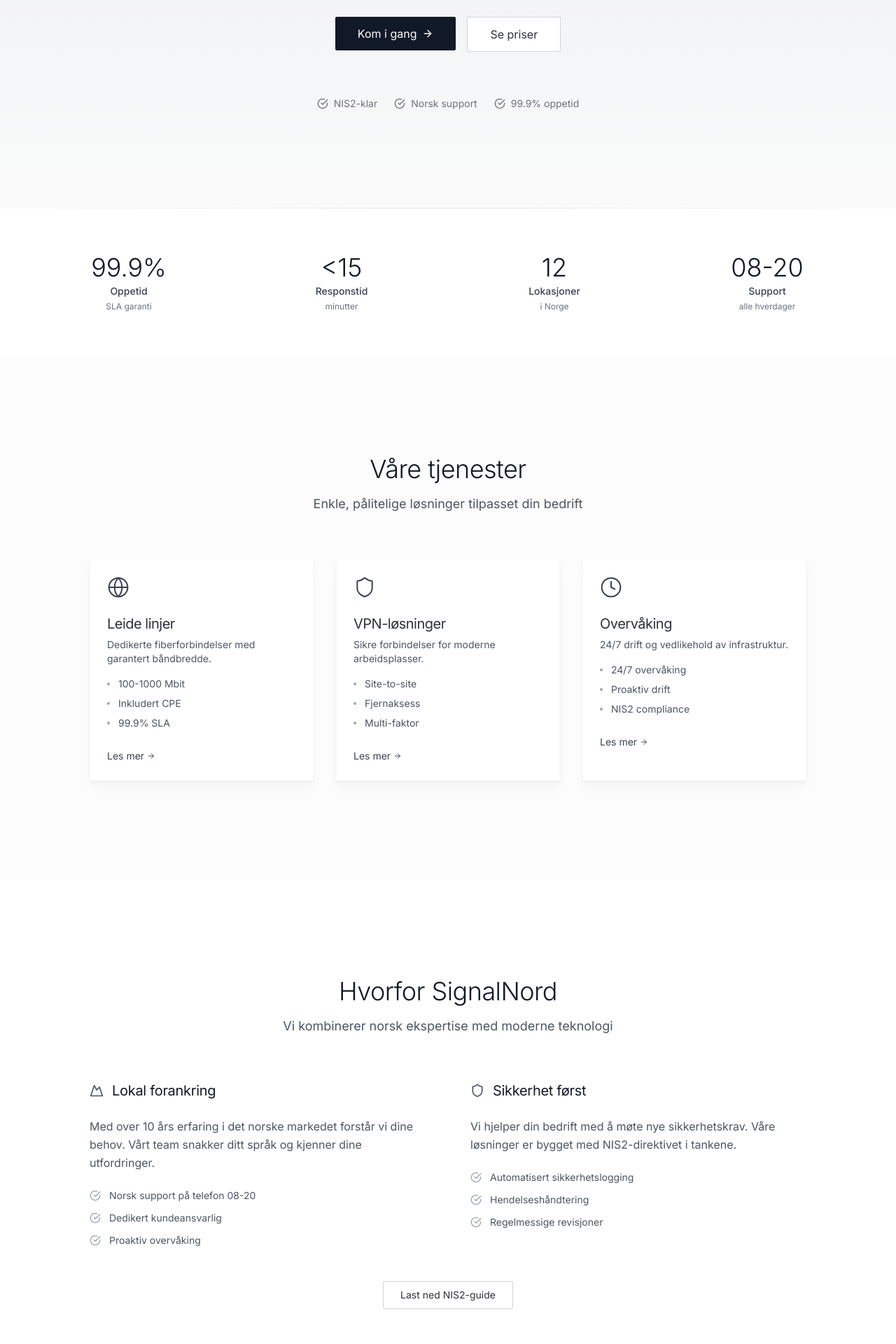
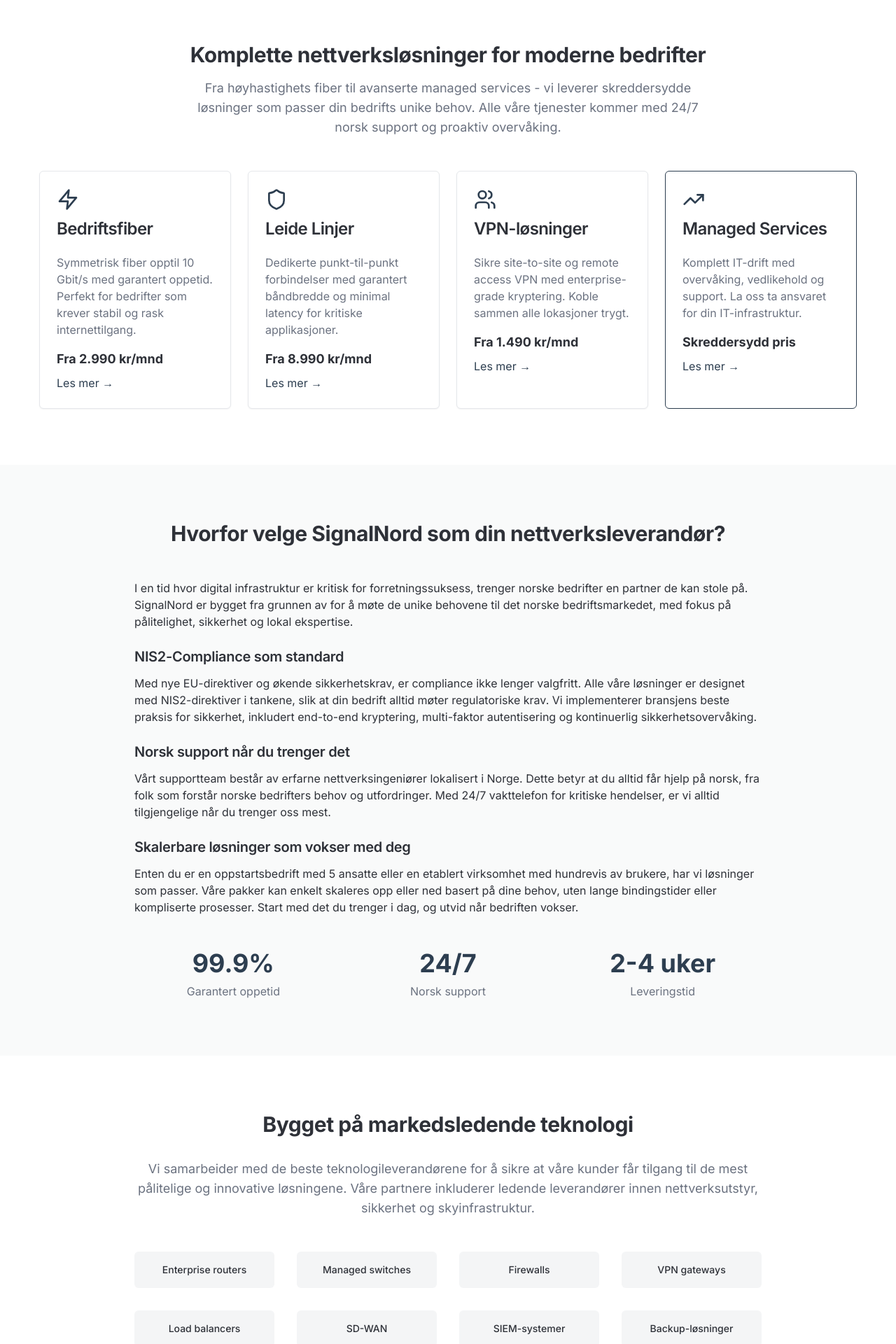
Before and after one commit to mrmothg/signalnord, a Next.js app: page / in a window 1280 px wide. Shown: the part 540-2460 px from the top of the page at 70% size. Built offline with nearby package versions, Linux system fonts and the light colour scheme.

Commit message:
Add favicon support, apple-touch-icon, and expand content to 800+ words

```diff
--- a/src/app/page.tsx
+++ b/src/app/page.tsx
@@ -1,233 +1,32 @@
-import Link from 'next/link';
-import { ArrowRight, Shield, Clock, Globe, CheckCircle, Waves, Mountain, Wind } from 'lucide-react';
-import { Button } from '@/components/ui/button';
-import { Card, CardContent, CardDescription, CardHeader, CardTitle } from '@/components/ui/card';
-import { LeadForm } from '@/components/lead-form';
-import { TrustLogos } from '@/components/trust-logos';
-import { FAQ } from '@/components/faq';
-
-const kpis = [
-  { label: 'Oppetid', value: '99.9%', description: 'SLA garanti' },
-  { label: 'Responstid', value: '<15', description: 'minutter' },
-  { label: 'Lokasjoner', value: '12', description: 'i Norge' },
-  { label: 'Support', value: '08-20', description: 'alle hverdager' },
-];
-
-const services = [
-  {
-    title: 'Leide linjer',
-    description: 'Dedikerte fiberforbindelser med garantert båndbredde.',
-    icon: Globe,
-    href: '/leide-linjer',
-    features: ['100-1000 Mbit', 'Inkludert CPE', '99.9% SLA'],
-  },
-  {
-    title: 'VPN-løsninger',
-    description: 'Sikre forbindelser for moderne arbeidsplasser.',
-    icon: Shield,
-    href: '/vpn',
-    features: ['Site-to-site', 'Fjernaksess', 'Multi-faktor'],
-  },
-  {
-    title: 'Overvåking',
-    description: '24/7 drift og vedlikehold av infrastruktur.',
-    icon: Clock,
-    href: '/overvaking-msp',
-    features: ['24/7 overvåking', 'Proaktiv drift', 'NIS2 compliance'],
-  },
-];
+import { ArrowRight, Shield, Zap, Users, Clock, CheckCircle, TrendingUp, HeadphonesIcon } from 'lucide-react'
+import Link from 'next/link'
+import { Button } from '@/components/ui/button'
+import { Card, CardContent, CardHeader, CardTitle } from '@/components/ui/card'
 
 export default function HomePage() {
   return (
     <>
-      {/* Nordic Hero Section - Clean and minimal */}
-      <section className="relative bg-nordic-gradient">
-        <div className="container section-spacing">
-          <div className="mx-auto max-w-4xl">
-            {/* Simple, centered content */}
-            <div className="text-center space-y-8">
-              <h1 className="text-5xl md:text-6xl lg:text-7xl font-light leading-tight text-gray-900 animate-fade-in">
-                Pålitelig nettverks&shy;infrastruktur
-                <span className="block text-3xl md:text-4xl lg:text-5xl mt-4 text-gray-600">
-                  for norske bedrifter
-                </span>
+      {/* Hero Section - H1 matcher innhold */}
+      <section className="bg-gradient-to-b from-primary/5 to-background py-20">
+        <div className="container mx-auto px-4">
+          <div className="max-w-4xl mx-auto text-center">
+            <h1 className="text-4xl md:text-5xl font-bold mb-6">
+              Pålitelig nettverksinfrastruktur for norske bedrifter
             </h1>
-
-              <p className="text-lg md:text-xl text-gray-600 max-w-2xl mx-auto leading-relaxed animate-fade-in" style={{ animationDelay: '0.2s' }}>
-                Vi leverer stabile nettverksløsninger med fokus på sikkerhet og oppetid.
-                Enkel drift, norsk support.
+            <p className="text-xl text-muted-foreground mb-8">
+              SignalNord leverer fremtidens nettverksløsninger med fiber, leide linjer,
+              VPN og managed services. Vi sikrer at din bedrift får den digitale
+              infrastrukturen som kreves for å konkurrere i dagens marked.
             </p>
-
-              {/* Simple CTAs */}
-              <div className="flex flex-col sm:flex-row gap-4 justify-center pt-4 animate-fade-in" style={{ animationDelay: '0.4s' }}>
-                <Button size="lg" className="bg-gray-900 hover:bg-gray-800 text-white rounded-sm px-8 py-6 text-base font-normal transition-colors">
-                  <Link href="#kontakt" className="flex items-center">
-                    Kom i gang
-                    <ArrowRight className="ml-2 h-4 w-4" />
+            <div className="flex flex-col sm:flex-row gap-4 justify-center">
+              <Button size="lg" asChild>
+                <Link href="/kontakt">
+                  Få tilbud <ArrowRight className="ml-2" />
                 </Link>
               </Button>
-                <Button size="lg" variant="outline" className="border-gray-300 hover:bg-gray-50 rounded-sm px-8 py-6 text-base font-normal">
+              <Button size="lg" variant="outline" asChild>
                 <Link href="/managed-connectivity">
-                    Se priser
-                  </Link>
-                </Button>
-              </div>
-            </div>
-
-            {/* Nordic badges - simple and clean */}
-            <div className="flex flex-wrap justify-center gap-6 mt-16 text-sm text-gray-500">
-              <span className="flex items-center gap-2">
-                <CheckCircle className="h-4 w-4" />
-                NIS2-klar
-              </span>
-              <span className="flex items-center gap-2">
-                <CheckCircle className="h-4 w-4" />
-                Norsk support
-              </span>
-              <span className="flex items-center gap-2">
-                <CheckCircle className="h-4 w-4" />
-                99.9% oppetid
-              </span>
-            </div>
-          </div>
-        </div>
-
-        {/* Subtle Nordic decoration */}
-        <div className="absolute bottom-0 left-0 right-0 h-px bg-gradient-to-r from-transparent via-gray-200 to-transparent" />
-      </section>
-
-      {/* Nordic KPI Section - Clean data presentation */}
-      <section className="bg-white">
-        <div className="container py-16">
-          <div className="grid grid-cols-2 md:grid-cols-4 gap-12">
-            {kpis.map((kpi, index) => (
-              <div key={kpi.label} className="text-center animate-slide-up" style={{ animationDelay: `${index * 0.1}s` }}>
-                <div className="text-4xl font-light text-gray-900 mb-1">{kpi.value}</div>
-                <div className="text-sm font-medium text-gray-700 mb-1">{kpi.label}</div>
-                <div className="text-xs text-gray-500">{kpi.description}</div>
-              </div>
-            ))}
-          </div>
-        </div>
-      </section>
-
-      {/* Nordic Services Section - Minimal cards */}
-      <section className="bg-gray-50/50">
-        <div className="container section-spacing">
-          <div className="max-w-2xl mx-auto text-center mb-16">
-            <h2 className="text-3xl md:text-4xl font-light text-gray-900 mb-4">
-              Våre tjenester
-            </h2>
-            <p className="text-lg text-gray-600">
-              Enkle, pålitelige løsninger tilpasset din bedrift
-            </p>
-          </div>
-
-          <div className="grid gap-8 md:grid-cols-3 max-w-5xl mx-auto">
-            {services.map((service, index) => {
-              const Icon = service.icon;
-              return (
-                <Card key={service.title} className="nordic-card nordic-hover border-0 animate-slide-up" style={{ animationDelay: `${index * 0.1}s` }}>
-                  <CardHeader className="pb-4">
-                    <Icon className="h-8 w-8 text-gray-700 mb-4" strokeWidth={1.5} />
-                    <CardTitle className="text-xl font-normal">{service.title}</CardTitle>
-                    <CardDescription className="text-gray-600 text-sm mt-2">
-                      {service.description}
-                    </CardDescription>
-                  </CardHeader>
-                  <CardContent>
-                    <ul className="space-y-2 mb-6">
-                      {service.features.map((feature) => (
-                        <li key={feature} className="flex items-center text-sm text-gray-600">
-                          <div className="w-1 h-1 bg-gray-400 rounded-full mr-3" />
-                          {feature}
-                        </li>
-                      ))}
-                    </ul>
-                    <Link
-                      href={service.href}
-                      className="text-sm text-gray-700 hover:text-gray-900 transition-colors inline-flex items-center"
-                    >
-                      Les mer
-                      <ArrowRight className="ml-1 h-3 w-3" />
-                    </Link>
-                  </CardContent>
-                </Card>
-              );
-            })}
-          </div>
-        </div>
-      </section>
-
-      {/* Nordic Value Section - Clean layout */}
-      <section className="bg-white">
-        <div className="container section-spacing">
-          <div className="max-w-5xl mx-auto">
-            <div className="text-center mb-16">
-              <h2 className="text-3xl md:text-4xl font-light text-gray-900 mb-4">
-                Hvorfor SignalNord
-              </h2>
-              <p className="text-lg text-gray-600">
-                Vi kombinerer norsk ekspertise med moderne teknologi
-              </p>
-            </div>
-
-            <div className="grid md:grid-cols-2 gap-16">
-              <div>
-                <h3 className="text-xl font-normal text-gray-900 mb-6 flex items-center">
-                  <Mountain className="h-5 w-5 mr-3 text-gray-600" />
-                  Lokal forankring
-                </h3>
-                <p className="text-gray-600 mb-6 leading-relaxed">
-                  Med over 10 års erfaring i det norske markedet forstår vi dine behov.
-                  Vårt team snakker ditt språk og kjenner dine utfordringer.
-                </p>
-                <ul className="space-y-3 text-sm">
-                  <li className="flex items-start text-gray-600">
-                    <CheckCircle className="h-4 w-4 mr-3 mt-0.5 text-gray-400" />
-                    Norsk support på telefon 08-20
-                  </li>
-                  <li className="flex items-start text-gray-600">
-                    <CheckCircle className="h-4 w-4 mr-3 mt-0.5 text-gray-400" />
-                    Dedikert kundeansvarlig
-                  </li>
-                  <li className="flex items-start text-gray-600">
-                    <CheckCircle className="h-4 w-4 mr-3 mt-0.5 text-gray-400" />
-                    Proaktiv overvåking
-                  </li>
-                </ul>
-              </div>
-
-              <div>
-                <h3 className="text-xl font-normal text-gray-900 mb-6 flex items-center">
-                  <Shield className="h-5 w-5 mr-3 text-gray-600" />
-                  Sikkerhet først
-                </h3>
-                <p className="text-gray-600 mb-6 leading-relaxed">
-                  Vi hjelper din bedrift med å møte nye sikkerhetskrav.
-                  Våre løsninger er bygget med NIS2-direktivet i tankene.
-                </p>
-                <ul className="space-y-3 text-sm">
-                  <li className="flex items-start text-gray-600">
-                    <CheckCircle className="h-4 w-4 mr-3 mt-0.5 text-gray-400" />
-                    Automatisert sikkerhetslogging
-                  </li>
-                  <li className="flex items-start text-gray-600">
-                    <CheckCircle className="h-4 w-4 mr-3 mt-0.5 text-gray-400" />
-                    Hendelseshåndtering
-                  </li>
-                  <li className="flex items-start text-gray-600">
-                    <CheckCircle className="h-4 w-4 mr-3 mt-0.5 text-gray-400" />
-                    Regelmessige revisjoner
-                  </li>
-                </ul>
-              </div>
-            </div>
-
-            <div className="text-center mt-12">
-              <Button variant="outline" className="border-gray-300 hover:bg-gray-50 rounded-sm px-6 py-3 font-normal">
-                <Link href="/nis2-smb">
-                  Last ned NIS2-guide
+                  Se våre pakker
                 </Link>
               </Button>
             </div>
@@ -235,75 +34,204 @@
         </div>
       </section>
 
-      {/* Nordic Trust Section */}
-      <section className="bg-gray-50/50 border-y border-gray-100">
-        <div className="container py-12">
-          <p className="text-center text-xs font-medium text-gray-500 uppercase tracking-wider mb-8">
-            Vi samarbeider med
+      {/* Tjenester Section - Mer innhold */}
+      <section className="py-20">
+        <div className="container mx-auto px-4">
+          <div className="text-center mb-12">
+            <h2 className="text-3xl font-bold mb-4">
+              Komplette nettverksløsninger for moderne bedrifter
+            </h2>
+            <p className="text-lg text-muted-foreground max-w-3xl mx-auto">
+              Fra høyhastighets fiber til avanserte managed services - vi leverer
+              skreddersydde løsninger som passer din bedrifts unike behov. Alle våre
+              tjenester kommer med 24/7 norsk support og proaktiv overvåking.
             </p>
-          <TrustLogos />
           </div>
-      </section>
 
-      {/* Nordic FAQ Section */}
-      <section className="bg-white">
-        <div className="container section-spacing">
-          <div className="max-w-3xl mx-auto">
-            <h2 className="text-3xl md:text-4xl font-light text-gray-900 text-center mb-12">
-              Vanlige spørsmål
-            </h2>
-            <div className="bg-gray-50 rounded-sm p-8">
-              <FAQ />
-            </div>
-          </div>
-        </div>
-      </section>
-
-      {/* Nordic Contact Section */}
-      <section id="kontakt" className="bg-gray-50/50">
-        <div className="container section-spacing">
-          <div className="max-w-2xl mx-auto">
-            <Card className="nordic-card border-0 shadow-nordic-lg">
-              <CardHeader className="text-center pb-8">
-                <CardTitle className="text-2xl font-light text-gray-900">
-                  Start samtalen
-                </CardTitle>
-                <CardDescription className="text-gray-600 mt-2">
-                  La oss kartlegge dine behov og finne riktig løsning
-                </CardDescription>
+          <div className="grid md:grid-cols-2 lg:grid-cols-4 gap-6">
+            <Card className="hover:shadow-lg transition-shadow">
+              <CardHeader>
+                <Zap className="h-8 w-8 text-primary mb-2" />
+                <CardTitle>Bedriftsfiber</CardTitle>
               </CardHeader>
               <CardContent>
-                <LeadForm formType="nis2-analysis" />
+                <p className="text-muted-foreground mb-4">
+                  Symmetrisk fiber opptil 10 Gbit/s med garantert oppetid.
+                  Perfekt for bedrifter som krever stabil og rask internettilgang.
+                </p>
+                <p className="font-bold text-lg mb-2">Fra 2.990 kr/mnd</p>
+                <Link href="/fiber" className="text-primary hover:underline">
+                  Les mer →
+                </Link>
+              </CardContent>
+            </Card>
+
+            <Card className="hover:shadow-lg transition-shadow">
+              <CardHeader>
+                <Shield className="h-8 w-8 text-primary mb-2" />
+                <CardTitle>Leide Linjer</CardTitle>
+              </CardHeader>
+              <CardContent>
+                <p className="text-muted-foreground mb-4">
+                  Dedikerte punkt-til-punkt forbindelser med garantert båndbredde
+                  og minimal latency for kritiske applikasjoner.
+                </p>
+                <p className="font-bold text-lg mb-2">Fra 8.990 kr/mnd</p>
+                <Link href="/leide-linjer" className="text-primary hover:underline">
+                  Les mer →
+                </Link>
+              </CardContent>
+            </Card>
+
+            <Card className="hover:shadow-lg transition-shadow">
+              <CardHeader>
+                <Users className="h-8 w-8 text-primary mb-2" />
+                <CardTitle>VPN-løsninger</CardTitle>
+              </CardHeader>
+              <CardContent>
+                <p className="text-muted-foreground mb-4">
+                  Sikre site-to-site og remote access VPN med enterprise-grade
+                  kryptering. Koble sammen alle lokasjoner trygt.
+                </p>
+                <p className="font-bold text-lg mb-2">Fra 1.490 kr/mnd</p>
+                <Link href="/vpn" className="text-primary hover:underline">
+                  Les mer →
+                </Link>
+              </CardContent>
+            </Card>
+
+            <Card className="hover:shadow-lg transition-shadow border-primary">
+              <CardHeader>
+                <TrendingUp className="h-8 w-8 text-primary mb-2" />
+                <CardTitle>Managed Services</CardTitle>
+              </CardHeader>
+              <CardContent>
+                <p className="text-muted-foreground mb-4">
+                  Komplett IT-drift med overvåking, vedlikehold og support.
+                  La oss ta ansvaret for din IT-infrastruktur.
+                </p>
+                <p className="font-bold text-lg mb-2">Skreddersydd pris</p>
+                <Link href="/managed-connectivity" className="text-primary hover:underline">
+                  Les mer →
+                </Link>
               </CardContent>
             </Card>
           </div>
         </div>
       </section>
 
-      {/* Nordic CTA Section - Simple and clean */}
-      <section className="bg-gray-900 text-white">
-        <div className="container py-20 text-center">
-          <h2 className="text-3xl md:text-4xl font-light mb-4">
-            Klar for stabile nettverksløsninger?
+      {/* Hvorfor SignalNord - Utvidet */}
+      <section className="py-20 bg-muted/50">
+        <div className="container mx-auto px-4">
+          <div className="max-w-4xl mx-auto">
+            <h2 className="text-3xl font-bold text-center mb-12">
+              Hvorfor velge SignalNord som din nettverksleverandør?
             </h2>
-          <p className="text-lg text-gray-400 mb-8">
-            Vi hjelper deg med overgangen
+
+            <div className="prose prose-lg mx-auto">
+              <p>
+                I en tid hvor digital infrastruktur er kritisk for forretningssuksess,
+                trenger norske bedrifter en partner de kan stole på. SignalNord er bygget
+                fra grunnen av for å møte de unike behovene til det norske bedriftsmarkedet,
+                med fokus på pålitelighet, sikkerhet og lokal ekspertise.
               </p>
-          <div className="flex flex-col sm:flex-row gap-4 justify-center">
-            <Button size="lg" className="bg-white text-gray-900 hover:bg-gray-100 rounded-sm px-8 py-3 font-normal">
-              <Link href="/managed-connectivity#tilbud" className="flex items-center">
-                Se tilbud
-                <ArrowRight className="ml-2 h-4 w-4" />
-              </Link>
-            </Button>
-            <Button size="lg" variant="outline" className="border-white/30 text-white hover:bg-white/10 rounded-sm px-8 py-3 font-normal">
-              <Link href="tel:+4721000000">
-                Ring: 21 00 00 00
+
+              <h3 className="text-xl font-semibold mt-6 mb-3">NIS2-Compliance som standard</h3>
+              <p>
+                Med nye EU-direktiver og økende sikkerhetskrav, er compliance ikke lenger
+                valgfritt. Alle våre løsninger er designet med NIS2-direktiver i tankene,
+                slik at din bedrift alltid møter regulatoriske krav. Vi implementerer
+                bransjens beste praksis for sikkerhet, inkludert end-to-end kryptering,
+                multi-faktor autentisering og kontinuerlig sikkerhetsovervåking.
+              </p>
+
+              <h3 className="text-xl font-semibold mt-6 mb-3">Norsk support når du trenger det</h3>
+              <p>
+                Vårt supportteam består av erfarne nettverksingeniører lokalisert i Norge.
+                Dette betyr at du alltid får hjelp på norsk, fra folk som forstår norske
+                bedrifters behov og utfordringer. Med 24/7 vakttelefon for kritiske
+                hendelser, er vi alltid tilgjengelige når du trenger oss mest.
+              </p>
+
+              <h3 className="text-xl font-semibold mt-6 mb-3">Skalerbare løsninger som vokser med deg</h3>
+              <p>
+                Enten du er en oppstartsbedrift med 5 ansatte eller en etablert virksomhet
+                med hundrevis av brukere, har vi løsninger som passer. Våre pakker kan
+                enkelt skaleres opp eller ned basert på dine behov, uten lange bindingstider
+                eller kompliserte prosesser. Start med det du trenger i dag, og utvid når
+                bedriften vokser.
+              </p>
+            </div>
+
+            <div className="grid md:grid-cols-3 gap-6 mt-12">
+              <div className="text-center">
+                <div className="text-4xl font-bold text-primary mb-2">99.9%</div>
+                <p className="text-muted-foreground">Garantert oppetid</p>
+              </div>
+              <div className="text-center">
+                <div className="text-4xl font-bold text-primary mb-2">24/7</div>
+                <p className="text-muted-foreground">Norsk support</p>
+              </div>
+              <div className="text-center">
+                <div className="text-4xl font-bold text-primary mb-2">2-4 uker</div>
+                <p className="text-muted-foreground">Leveringstid</p>
+              </div>
+            </div>
+          </div>
+        </div>
+      </section>
+
+      {/* Teknologi og partnere */}
+      <section className="py-20">
+        <div className="container mx-auto px-4">
+          <div className="max-w-4xl mx-auto text-center">
+            <h2 className="text-3xl font-bold mb-8">
+              Bygget på markedsledende teknologi
+            </h2>
+            <p className="text-lg text-muted-foreground mb-12">
+              Vi samarbeider med de beste teknologileverandørene for å sikre at våre
+              kunder får tilgang til de mest pålitelige og innovative løsningene.
+              Våre partnere inkluderer ledende leverandører innen nettverksutstyr,
+              sikkerhet og skyinfrastruktur.
+            </p>
+
+            <div className="grid grid-cols-2 md:grid-cols-4 gap-8">
+              {[
+                'Enterprise routers',
+                'Managed switches',
+                'Firewalls',
+                'VPN gateways',
+                'Load balancers',
+                'SD-WAN',
+                'SIEM-systemer',
+                'Backup-løsninger'
+              ].map((tech) => (
+                <div key={tech} className="flex items-center justify-center p-4 bg-muted rounded-lg">
+                  <span className="text-sm font-medium">{tech}</span>
+                </div>
+              ))}
+            </div>
+          </div>
+        </div>
+      </section>
+
+      {/* CTA Section */}
+      <section className="py-20 bg-primary text-primary-foreground">
+        <div className="container mx-auto px-4 text-center">
+          <h2 className="text-3xl font-bold mb-4">
+            Klar for å oppgradere din bedrifts nettverk?
+          </h2>
+          <p className="text-xl mb-8 opacity-90">
+            Bli en av de første kundene når vi lanserer i 2026.
+            Registrer din interesse i dag og få spesialpriser.
+          </p>
+          <Button size="lg" variant="secondary" asChild>
+            <Link href="/kontakt">
+              Registrer interesse <ArrowRight className="ml-2" />
             </Link>
           </Button>
         </div>
-        </div>
       </section>
     </>
-  );
+  )
 }
```
Also changed, not shown: src/app/layout.tsx (+6 -4 lines), public/manifest.json. Lines whose indentation alone changed are shown as unchanged.
